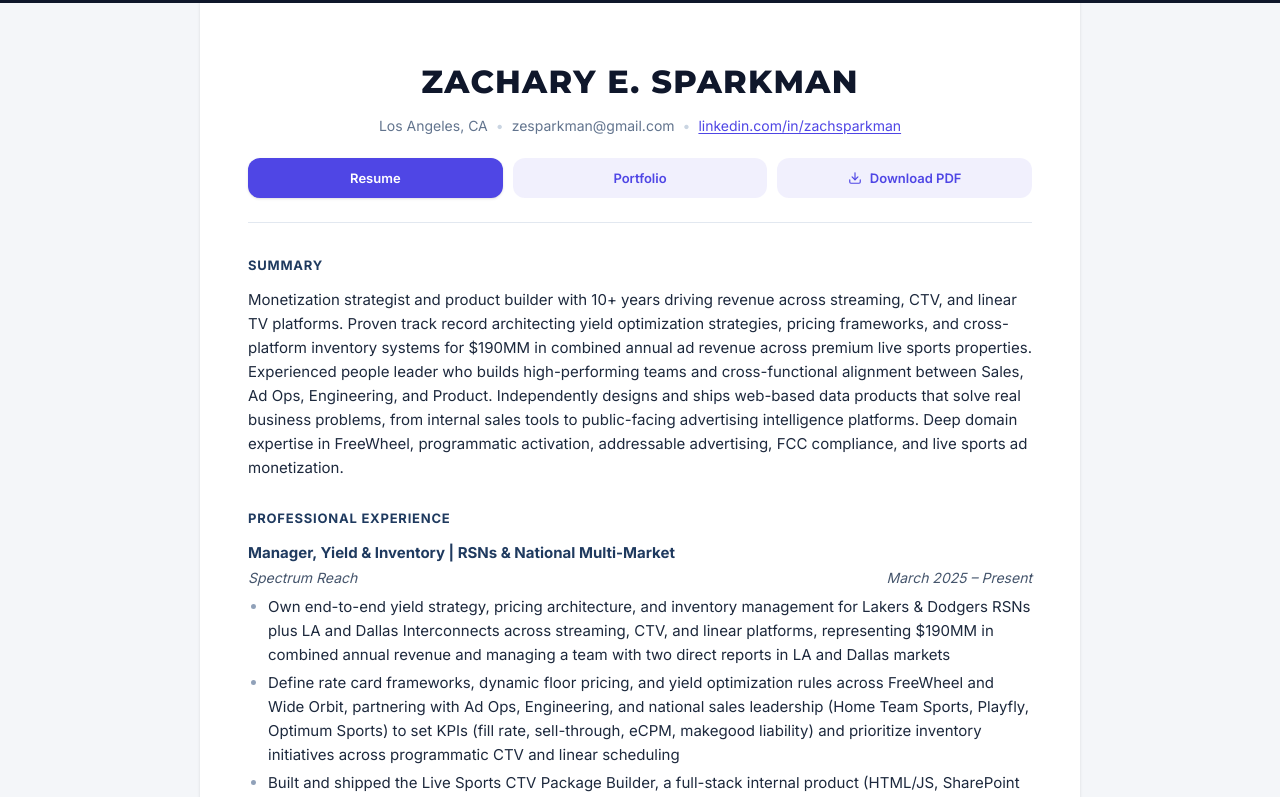
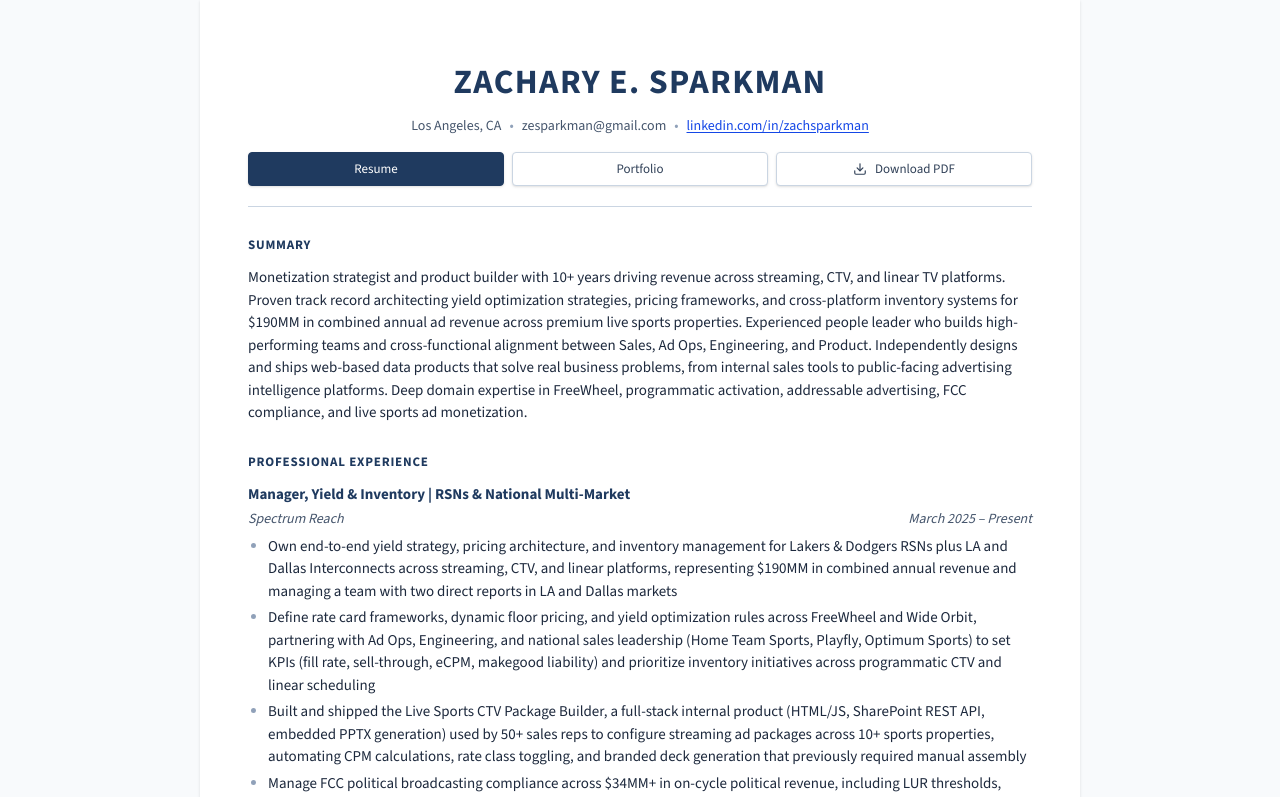
Before and after one commit to zsparkman/portfolio, a Next.js app: page / in a window 1280 px wide. Shown: the top 797 px of the page. Built offline with nearby package versions, Linux system fonts and the light colour scheme; no server answers.

Commit message:
Revert "feat(header): align with CTV/RSN aesthetic"
This reverts commit 1cd65a54404b4251d6cfdb3417e1f30c47806388.

```diff
--- a/src/app/globals.css
+++ b/src/app/globals.css
@@ -1,13 +1,8 @@
 @import "tailwindcss";
 
 html, body {
-  font-family: var(--font-inter), ui-sans-serif, system-ui, -apple-system,
-    "Segoe UI", Roboto, "Helvetica Neue", Arial, sans-serif;
-}
-
-.font-mont {
-  font-family: var(--font-montserrat), var(--font-inter), ui-sans-serif,
-    system-ui, sans-serif;
+  font-family: "Source Sans 3", -apple-system, BlinkMacSystemFont, "Segoe UI",
+    "Helvetica Neue", Arial, sans-serif;
 }
 
 @media print {
--- a/src/app/layout.tsx
+++ b/src/app/layout.tsx
@@ -1,21 +1,7 @@
 import type { Metadata } from "next";
-import { Inter, Montserrat } from "next/font/google";
 import { GoogleAnalytics } from "@next/third-parties/google";
 import { Clarity } from "@/components/Clarity";
 import "./globals.css";
-
-const inter = Inter({
-  subsets: ["latin"],
-  variable: "--font-inter",
-  display: "swap",
-});
-
-const montserrat = Montserrat({
-  subsets: ["latin"],
-  weight: ["600", "700", "800"],
-  variable: "--font-montserrat",
-  display: "swap",
-});
 
 export const metadata: Metadata = {
   title: "Zachary E. Sparkman",
@@ -30,17 +16,16 @@
   children,
 }: Readonly<{ children: React.ReactNode }>) {
   return (
-    <html
-      lang="en"
-      className={`${inter.variable} ${montserrat.variable} antialiased`}
-    >
-      <body className="bg-[#F4F6F9] text-slate-800">
-        <div
-          aria-hidden
-          className="fixed inset-x-0 top-0 z-50 h-[3px] bg-[#0F172A] print:hidden"
+    <html lang="en">
+      <head>
+        <link rel="preconnect" href="https://fonts.googleapis.com" />
+        <link rel="preconnect" href="https://fonts.gstatic.com" crossOrigin="" />
+        <link
+          href="https://fonts.googleapis.com/css2?family=Source+Sans+3:wght@400;600;700&display=swap"
+          rel="stylesheet"
         />
-        {children}
-      </body>
+      </head>
+      <body className="bg-slate-50 text-slate-800 antialiased">{children}</body>
       {GA_ID && <GoogleAnalytics gaId={GA_ID} />}
       {CLARITY_ID && <Clarity projectId={CLARITY_ID} />}
     </html>
--- a/src/components/PageShell.tsx
+++ b/src/components/PageShell.tsx
@@ -3,19 +3,15 @@
 import Link from "next/link";
 import posthog from "posthog-js";
 
-const INDIGO = "#4F46E5";
+const NAVY = "#1F3A5F";
 
 type Tab = "resume" | "portfolio";
 
-const btnBase =
-  "inline-flex items-center justify-center gap-2 rounded-xl px-4 py-2.5 text-[13px] font-semibold transition";
-
-// Solid indigo, white text — current page indicator
-const btnActive = "bg-[#4F46E5] text-white shadow-sm hover:bg-[#4338CA]";
-
-// Translucent indigo tint — inactive tab + download button
-const btnSoft =
-  "bg-[rgba(79,70,229,0.08)] text-[#4F46E5] hover:bg-[rgba(79,70,229,0.16)]";
+const tabBase =
+  "inline-flex items-center justify-center gap-2 rounded border px-3 py-1.5 text-[13px] font-medium shadow-sm transition";
+const tabInactive =
+  "border-slate-300 bg-white text-slate-700 hover:border-slate-400 hover:text-slate-900";
+const tabActive = "border-[#1F3A5F] bg-[#1F3A5F] text-white";
 
 export function PageShell({
   activeTab,
@@ -25,19 +21,20 @@
   children: React.ReactNode;
 }) {
   return (
-    <main className="mx-auto min-h-screen max-w-[880px] bg-white px-8 py-12 text-[15px] leading-[1.6] text-slate-800 shadow-sm sm:px-12 sm:py-14 print:shadow-none">
-      <header className="mb-8 border-b border-slate-200 pb-6 text-center">
+    <main className="mx-auto min-h-screen max-w-[880px] bg-white px-8 py-12 text-[15px] leading-[1.5] text-slate-800 shadow-sm sm:px-12 sm:py-14 print:shadow-none">
+      <header className="mb-7 border-b border-slate-300 pb-5 text-center">
         <h1
-          className="font-mont text-[32px] font-extrabold uppercase tracking-[0.04em] text-slate-900"
+          className="text-[34px] font-bold uppercase tracking-[0.04em]"
+          style={{ color: NAVY }}
         >
           Zachary E. Sparkman
         </h1>
-        <p className="mt-2 text-[14px] text-slate-500">
+        <p className="mt-2 text-[14px] text-slate-600">
           Los Angeles, CA
           <Sep />
           <a
             href="mailto:zesparkman@gmail.com"
-            className="text-slate-500 hover:text-[#4F46E5]"
+            className="text-slate-600 hover:text-[#1F3A5F]"
             onClick={() => posthog.capture("email_clicked")}
           >
             zesparkman@gmail.com
@@ -45,7 +42,7 @@
           <Sep />
           <a
             href="https://linkedin.com/in/zachsparkman"
-            className="text-[#4F46E5] underline underline-offset-2 hover:text-[#4338CA]"
+            className="text-blue-700 underline underline-offset-2 hover:text-blue-900"
             target="_blank"
             rel="noopener noreferrer"
             onClick={() => posthog.capture("linkedin_clicked")}
@@ -53,24 +50,24 @@
             linkedin.com/in/zachsparkman
           </a>
         </p>
-        <div className="no-print mt-5 grid grid-cols-3 gap-2.5">
+        <div className="no-print mt-4 grid grid-cols-3 gap-2">
           <Link
             href="/"
-            className={`${btnBase} ${activeTab === "resume" ? btnActive : btnSoft}`}
+            className={`${tabBase} ${activeTab === "resume" ? tabActive : tabInactive}`}
             onClick={() => posthog.capture("tab_clicked", { tab: "resume" })}
           >
             Resume
           </Link>
           <Link
             href="/portfolio"
-            className={`${btnBase} ${activeTab === "portfolio" ? btnActive : btnSoft}`}
+            className={`${tabBase} ${activeTab === "portfolio" ? tabActive : tabInactive}`}
             onClick={() => posthog.capture("tab_clicked", { tab: "portfolio" })}
           >
             Portfolio
           </Link>
           <a
             href="/Zach_Sparkman_Resume.pdf"
-            className={`${btnBase} ${btnSoft}`}
+            className={`${tabBase} ${tabInactive}`}
             download
             onClick={() => posthog.capture("resume_downloaded")}
           >
@@ -85,7 +82,7 @@
 }
 
 function Sep() {
-  return <span className="mx-2 text-slate-300">•</span>;
+  return <span className="mx-2 text-slate-400">•</span>;
 }
 
 function DownloadIcon() {
```
